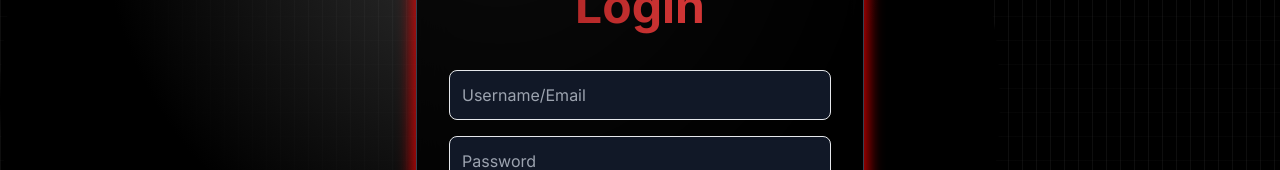
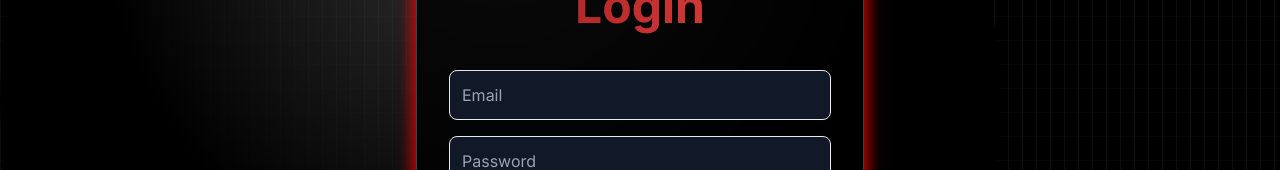
Before and after one commit to satvikpathak/Hackathon-Club-Website, a React (Vite) app in the folder frontend/: page /login in a window 1280 px wide. Shown: the part 320-490 px from the top of the page. Built offline with nearby package versions, Linux system fonts and the light colour scheme.

Commit message:
login css

```diff
--- a/frontend/src/components/Login/Login.jsx
+++ b/frontend/src/components/Login/Login.jsx
@@ -50,7 +50,7 @@ function Login() {
         >
           <motion.input
             type="text"
-            placeholder="Username/Email"
+            placeholder="Email"
             {...register("email", { required: "Email is required" })}
             className="w-full p-3 rounded-lg bg-gray-900 border border-white-500 text-white placeholder-gray-400 focus:outline-none focus:ring-2 focus:ring-red-600 transition ease-out duration-200"
             whileFocus={{ scale: 1.02 }}
```
